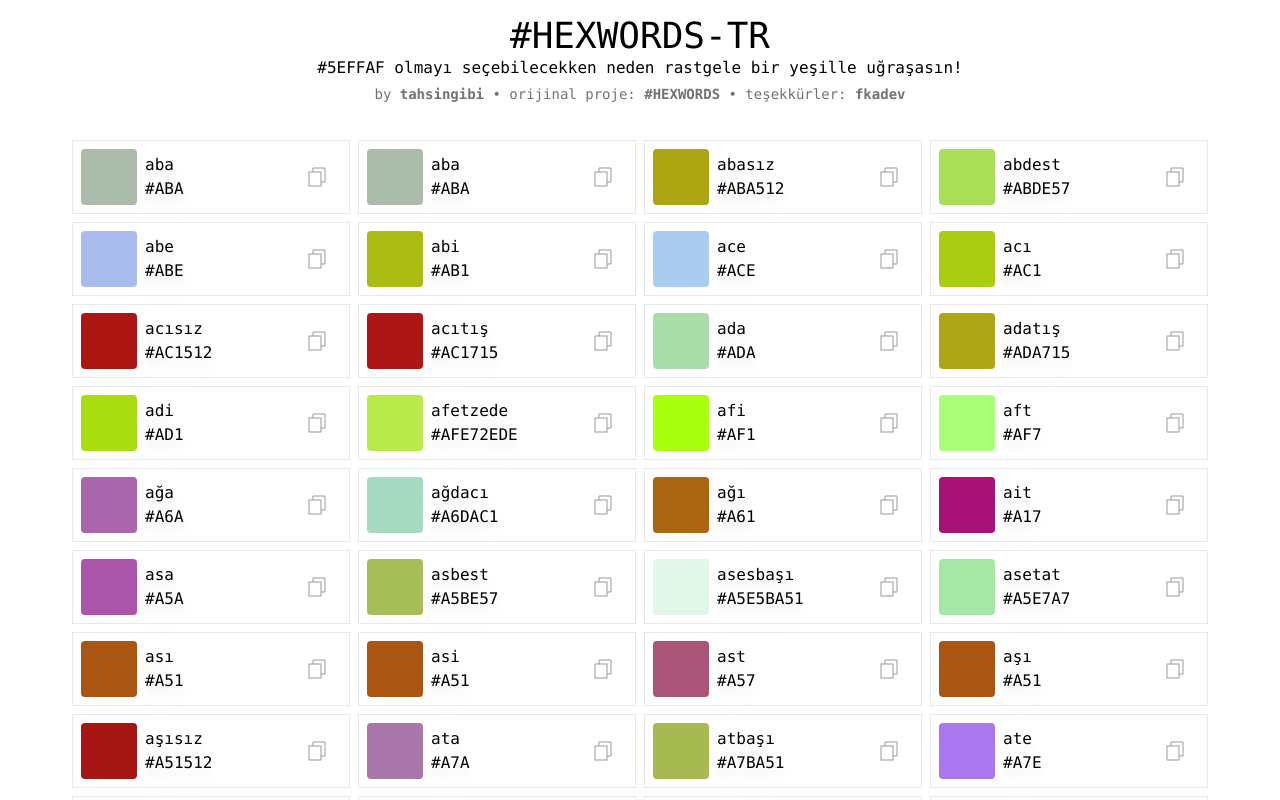
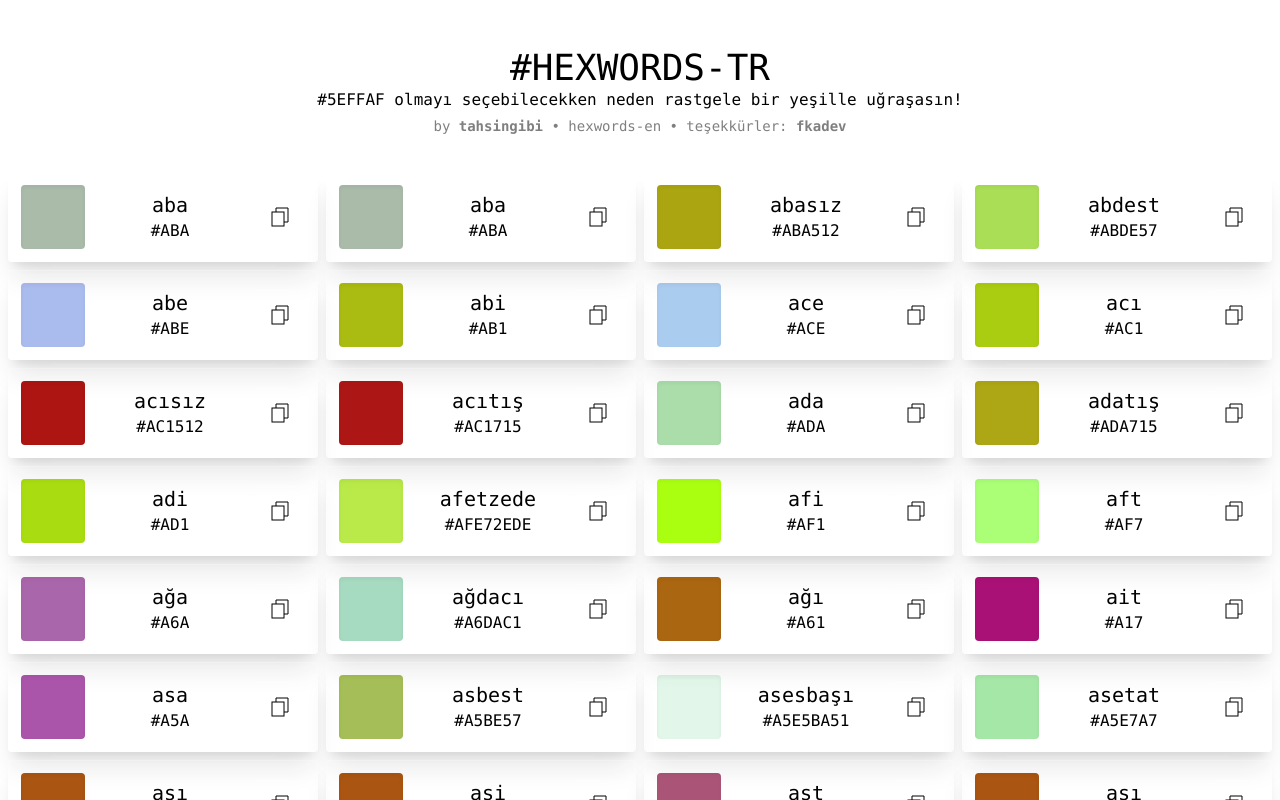
Before and after one commit to tahsingibi/hexword-tr, a React (Create React App) app: page / in a window 1280 px wide. Shown: the top 800 px of the page. Built offline with nearby package versions, Linux system fonts and the light colour scheme.

Commit message:
css edit

```diff
--- a/src/AllHex.js
+++ b/src/AllHex.js
@@ -1,5 +1,5 @@
 import React from 'react'
-const copyIcon = <svg  xmlns="http://www.w3.org/2000/svg" width="24" height="24" viewBox="0 0 24 24" fill="none" stroke="currentColor"  className="opacity-40"><rect x="4" y="7" width="12" height="14"></rect><path d="M16 17h4V3H8v4"></path></svg>;
+const copyIcon = <svg  xmlns="http://www.w3.org/2000/svg" width="24" height="24" viewBox="0 0 24 24" fill="none" stroke="currentColor" ><rect x="4" y="7" width="12" height="14"></rect><path d="M16 17h4V3H8v4"></path></svg>;
 
 function allhex({setBgChange}) {
   const allHex = [
@@ -1305,19 +1305,18 @@ function allhex({setBgChange}) {
     }
 ]
     return (
-    <div className="grid gap-2 md:grid-cols-2 lg:grid-cols-4 grid-cols-1 p-2">
+    <div className="colorContainer">
         {
         allHex.map(
             (item, i)=>
-            <div key={i} className="w-full p-2 flex items-center space-x-2 border bg-white bg-opacity-40"
-            onClick={()=>{
-                setBgChange(`${item.hex}`)
-            }}
-            aria-hidden="true">
-                <div className="w-14 h-14 rounded" style={{backgroundColor:`${item.hex}`}}>
+            <div key={i} className="colorCard" onClick={()=>{setBgChange(`${item.hex}`)}} aria-hidden="true">
+                <div className="colorBox" style={{backgroundColor:`${item.hex}`}}></div>
+                <div className="text">
+                <p className="word" >{item.word}</p>
+                <p className="hex" >{item.hex}</p>
                 </div>
-                <div className="text-black drop-shadow-xl flex-1" > {item.word} <br/> {item.hex}</div>
-                <button className="relative z-30 bg-white bg-opacity-50 rounded p-3" onClick={() => {
+
+                <button className="copyButton" onClick={() => {
                     navigator.clipboard.writeText(item.hex)
                     alert(`${item.hex} renk kodu kopyalandı!`)
                     }}>{copyIcon}</button>
--- a/src/Header.js
+++ b/src/Header.js
@@ -1,12 +1,15 @@
 import React from 'react'
 
 function Header() {
+
   return (
     <div className="text-center my-2 py-4">
-        <h1 className=" text-4xl">#HEXWORDS-TR</h1>
+        <h1 className="text-4xl">#HEXWORDS-TR</h1>
         <p>#5EFFAF olmayı seçebilecekken neden rastgele bir yeşille uğraşasın!</p>
-        <p className="text-zinc-500 text-sm py-1">
-            by <b><a href="https://sungur.dev">tahsingibi</a></b> • orijinal proje: <b><a href="https://hexwords.netlify.app/" target="_blank">#HEXWORDS</a></b> • teşekkürler: <b><a href="https://twitter.com/fkadev" target="_blank">fkadev</a></b>
+        <p className="text-black text-opacity-50 text-sm py-1">
+            by <b><a href="https://sungur.dev/">tahsingibi</a></b> •&nbsp;
+            <a href="https://hexwords.netlify.app/">hexwords-en</a> •
+            teşekkürler: <b><a href="https://twitter.com/fkadev">fkadev</a></b>
         </p>
     </div>
   )
--- a/src/index.css
+++ b/src/index.css
@@ -5,4 +5,12 @@
 *{@apply box-border;}
 body{@apply font-mono}
 .App{@apply -mt-2}
-.container{@apply  w-full sm:max-w-6xl w-full mx-auto;}
+.container{@apply  w-full sm:max-w-7xl w-full mx-auto py-8;}
+.colorContainer{@apply grid gap-2 md:grid-cols-2 lg:grid-cols-4 grid-cols-1 p-2 }
+
+.colorCard{@apply w-full p-3 flex items-center space-x-2 rounded justify-between bg-white bg-opacity-10 border border-white border-opacity-20 shadow-xl}
+.colorBox{@apply w-16 h-16 rounded shrink shadow-inner;}
+.copyButton{@apply rounded p-3 bg-white bg-opacity-10 border border-white border-opacity-20}
+svg{@apply stroke-current text-black opacity-100}
+.text{@apply text-black text-center}
+.word{@apply text-xl}
```
